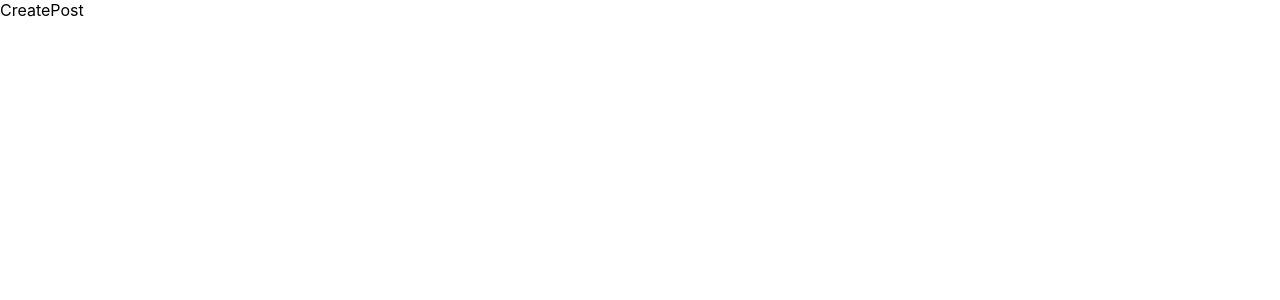
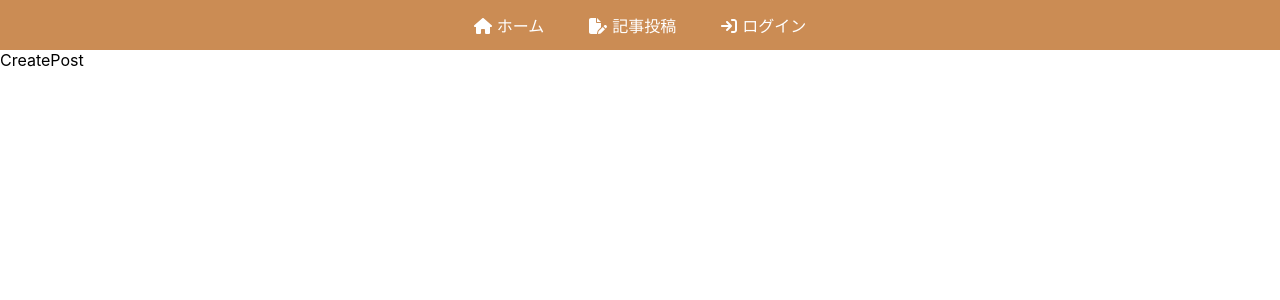
Before and after one commit to programmerkoji/blog-react-firebase, a React (Create React App) app: page /createpost in a window 1280 px wide. Shown: the top 300 px of the page. Built offline with nearby package versions, Linux system fonts and the light colour scheme.

Commit message:
ナビゲーションバーの作成

```diff
--- a/package.json
+++ b/package.json
@@ -3,6 +3,10 @@
   "version": "0.1.0",
   "private": true,
   "dependencies": {
+    "@fortawesome/fontawesome-svg-core": "^6.2.0",
+    "@fortawesome/free-regular-svg-icons": "^6.2.0",
+    "@fortawesome/free-solid-svg-icons": "^6.2.0",
+    "@fortawesome/react-fontawesome": "^0.2.0",
     "@testing-library/jest-dom": "^5.16.5",
     "@testing-library/react": "^13.4.0",
     "@testing-library/user-event": "^13.5.0",
--- a/src/App.js
+++ b/src/App.js
@@ -5,10 +5,12 @@
 import CreatePost from "./components/CreatePost";
 import Login from "./components/Login";
 import Logout from "./components/Logout";
+import Navbar from "./components/Navbar";
 
 function App() {
 	return (
 		<Router>
+			<Navbar />
 			<Routes>
 				<Route path="/" element={<Home />}></Route>
 				<Route path="/createpost" element={<CreatePost />}></Route>
--- /dev/null
+++ b/src/components/Navbar.css
@@ -0,0 +1,19 @@
+nav {
+	display: flex;
+	align-items: center;
+	justify-content: center;
+	height: 50px;
+	background-color: #cb8c54;
+	gap: 45px;
+}
+nav > a {
+	text-decoration: none;
+	color: #fff;
+}
+nav > a:hover {
+	color: cadetblue;
+	transition: all 0.5s;
+}
+nav svg {
+	margin-right: 5px;
+}
--- /dev/null
+++ b/src/components/Navbar.js
@@ -0,0 +1,31 @@
+import React from "react";
+import { Link } from "react-router-dom";
+import { FontAwesomeIcon } from "@fortawesome/react-fontawesome";
+import {
+	faHouse,
+	faFilePen,
+	faArrowRightToBracket,
+} from "@fortawesome/free-solid-svg-icons";
+
+import "./Navbar.css";
+
+const Navbar = () => {
+	return (
+		<nav>
+			<Link to="/">
+				<FontAwesomeIcon icon={faHouse} />
+				ホーム
+			</Link>
+			<Link to="/createpost">
+				<FontAwesomeIcon icon={faFilePen} />
+				記事投稿
+			</Link>
+			<Link to="/login">
+				<FontAwesomeIcon icon={faArrowRightToBracket} />
+				ログイン
+			</Link>
+		</nav>
+	);
+};
+
+export default Navbar;
```
Also changed, not shown: 1 other file (tests, documents, lock files or other folders).
